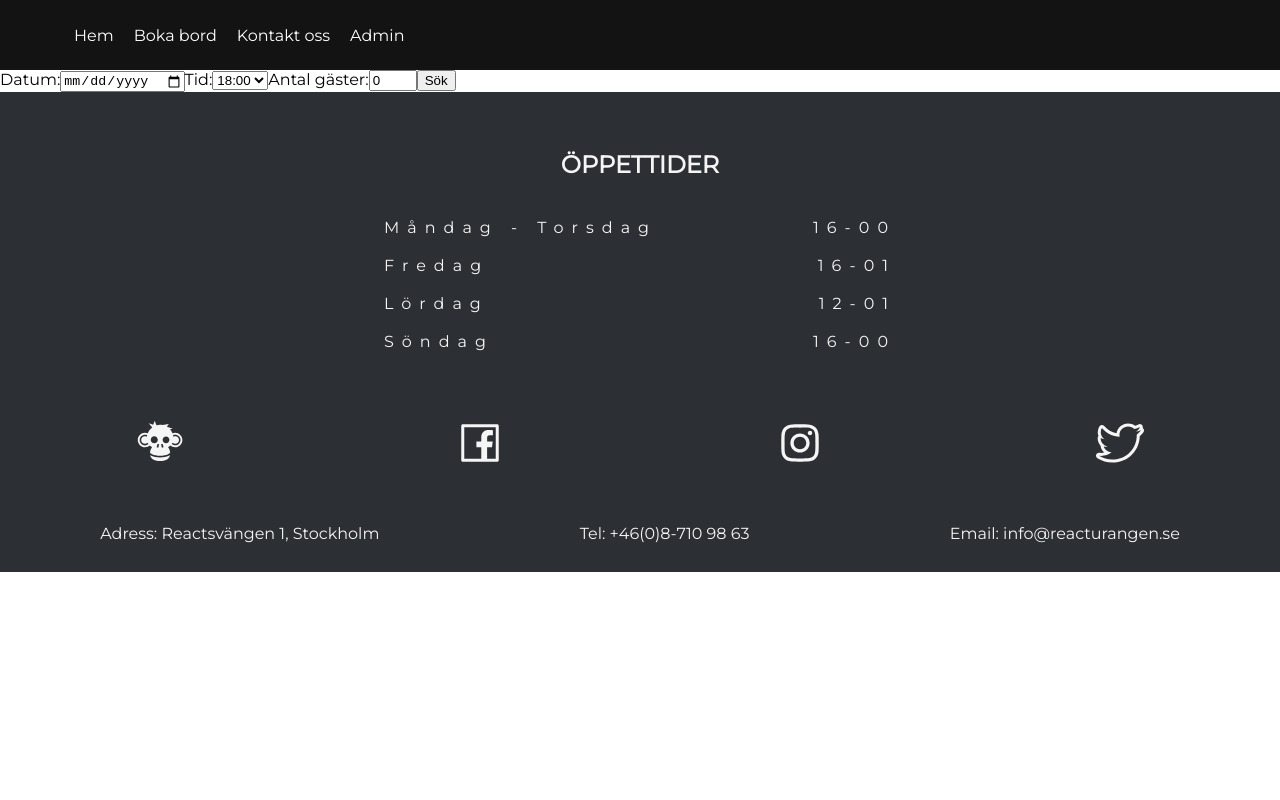
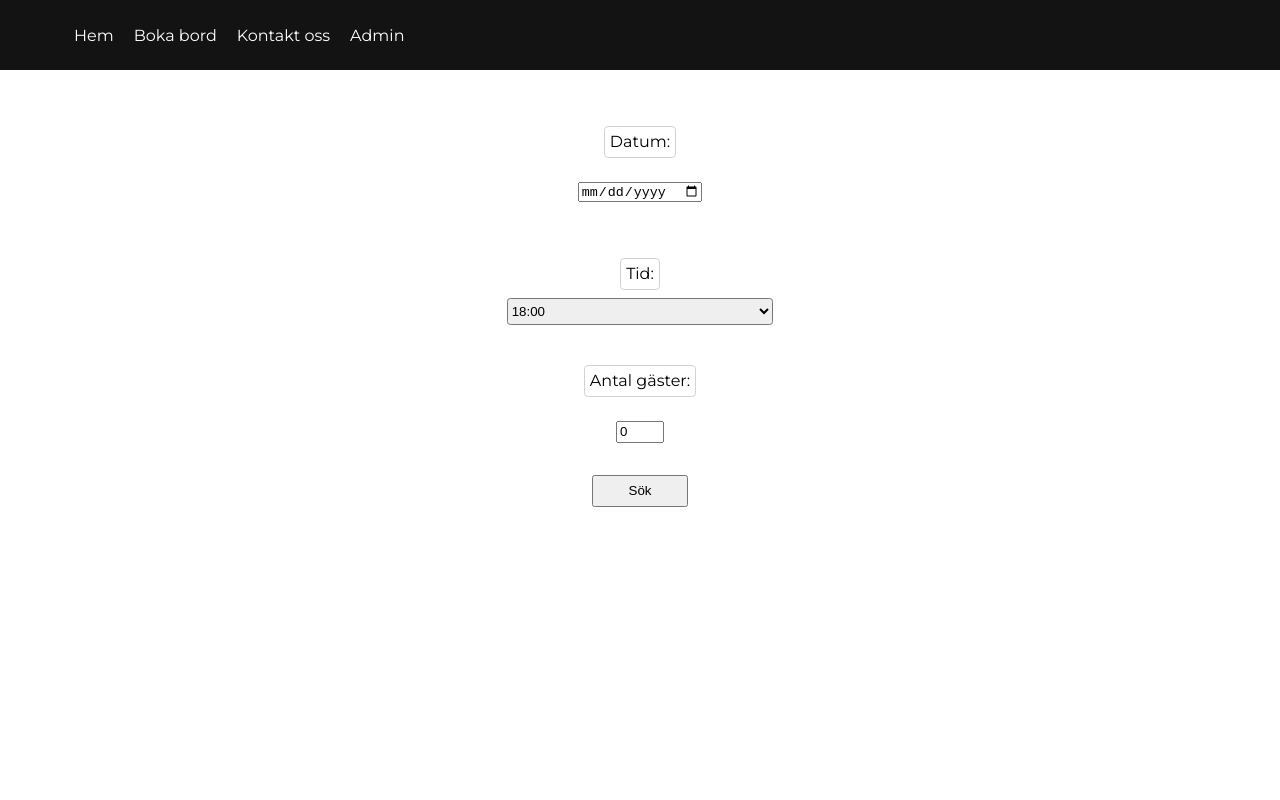
Before and after one commit to mcsahlin/reacturangen, a React (Create React App) app: page /booking in a window 1280 px wide. Shown: the top 800 px of the page. Built offline with nearby package versions, Linux system fonts and the light colour scheme; no server answers.

Commit message:
some styling changes to bookingForm and Admin

```diff
--- a/src/components/Admin/bookingModel.tsx
+++ b/src/components/Admin/bookingModel.tsx
@@ -1 +1,47 @@
-export const Booking = () => {};
+import { useEffect, useState } from "react";
+import { IBookingProps } from "../../models/IBookingProps";
+import { ICustomer } from "../../models/ICustomer";
+import { deleteBooking, get_customers } from "../../services/restaurantService";
+
+export const Booking = (props: IBookingProps) => {
+  const [customer, setCustomer] = useState<ICustomer>();
+  const [isDeleted, setIsDeleted] = useState<boolean>(false);
+
+  useEffect(() => {
+    const getData = async () => {
+      let allCustomers = await get_customers(props.booking.customerId);
+      setCustomer(allCustomers[0]);
+      console.log(allCustomers);
+    };
+    if (customer) return;
+    getData();
+  }, [customer, props.booking.customerId]);
+
+  const handleDeleteClick = () => {
+    deleteBooking(props.booking._id);
+    setIsDeleted(true);
+  };
+
+  if (isDeleted) {
+    return null;
+  }
+
+  return (
+    <>
+      <tr>
+        <td>{props.booking._id}</td>
+        <td>{props.booking.customerId}</td>
+        <td>{props.booking.date}</td>
+        <td>{props.booking.time}</td>
+        <td>{props.booking.numberOfGuest}</td>
+        <td>{customer?.name}</td>
+        <td>{customer?.lastname}</td>
+        <td>{customer?.email}</td>
+        <td>{customer?.phone}</td>
+        <td>
+          <button onClick={handleDeleteClick}>Ta bort</button>
+        </td>
+      </tr>
+    </>
+  );
+};
--- a/src/components/Admin/bookingView.tsx
+++ b/src/components/Admin/bookingView.tsx
@@ -4,6 +4,9 @@ import { ICustomer } from "../../models/ICustomer";
 import { get_bookings, get_customers } from "../../services/restaurantService";
 import { Booking } from "../Admin/bookingModel";
 import { IBooking } from "../../models/IBooking";
+import { BookingContainer, Input, InputDiv, Section, Table, Tbody, FormWrapper, Btn } from "../styled/NewAdminStyle";
+import { Form } from "react-router-dom";
+
 
 const BookingInfo = (props: IBookingProps) => {
   const [findbooking, setFindBooking] = useState<ICustomer>();
@@ -50,11 +53,11 @@ export const Bookings = () => {
   });
 
   return (
-    <section>
-      <form id="searchForm" onSubmit={handleSubmit}>
+    <Section>
+      <FormWrapper id="searchForm" onSubmit={handleSubmit}>
         <p>Sök bokning</p>
-        <div>
-          <input
+        <InputDiv>
+          <Input
             type="text"
             id="findbooking"
             value={findbooking}
@@ -64,11 +67,11 @@ export const Bookings = () => {
           />
 
           <button>Sök</button>
-        </div>
-      </form>
-      <button onClick={handleclick}>Visa alla</button>
-      <div id="bookingContainer"></div>
-      <table>
+        </InputDiv>
+      </FormWrapper>
+      <Btn onClick={handleclick}>Visa alla</Btn>
+      <BookingContainer id="bookingContainer"></BookingContainer>
+      <Table>
         <thead>
           <tr>
             <th>Bokning ID</th>
@@ -82,8 +85,8 @@ export const Bookings = () => {
             <th>Telefon</th>
           </tr>
         </thead>
-        <tbody>{bookingsHtml}</tbody>
-      </table>
-    </section>
+        <Tbody>{bookingsHtml}</Tbody>
+      </Table>
+    </Section>
   );
 };
--- a/src/components/BookingForm.tsx
+++ b/src/components/BookingForm.tsx
@@ -4,6 +4,9 @@ import Swal from "sweetalert2";
 import { format, isBefore, isAfter } from "date-fns";
 import { IBookingSmall } from "../models/IBookingSmall";
 import { BASE_URL, restaurantId } from "../services/restaurantService";
+import { BookingDiv, DateDiv, GuestDiv, Input, Label, Search, Select, TimeDiv } from "./styled/BookingFormStyle";
+import Booking from "../pages/Booking";
+
 
 export const BookingForm = () => {
   // const [admin, setAdmin] = useState(false);
@@ -142,9 +145,10 @@ export const BookingForm = () => {
   // //#endregion getCustomer
 
   return (
-    <div>
-      <label htmlFor="date">Datum:</label>
-      <input
+    <BookingDiv>
+      <DateDiv>
+      <Label htmlFor="date">Datum:</Label>
+      <Input
         type="date"
         id="date"
         value={date}
@@ -152,9 +156,11 @@ export const BookingForm = () => {
         required
         onChange={(e) => setDate(e.target.value)}
       />
+      </DateDiv>
 
-      <label htmlFor="time">Tid:</label>
-      <select
+      <TimeDiv>
+      <Label htmlFor="time">Tid:</Label>
+      <Select
         id="time"
         value={time}
         onChange={(e) => setTime(e.target.value)}
@@ -162,10 +168,12 @@ export const BookingForm = () => {
       >
         <option value="18:00">18:00</option>
         <option value="21:00">21:00</option>
-      </select>
+      </Select>
+      </TimeDiv>
 
-      <label htmlFor="numberOfGuests">Antal gäster:</label>
-      <input
+      <GuestDiv>
+      <Label htmlFor="numberOfGuests">Antal gäster:</Label>
+      <Input
         type="number"
         id="numberOfGuest"
         min="1"
@@ -174,8 +182,9 @@ export const BookingForm = () => {
         value={numberOfGuests}
         onChange={(e) => setNumberOfGuests(Number(e.target.value))}
       />
+      </GuestDiv>
 
-      <button onClick={handleSearch}>Sök</button>
+      <Search onClick={handleSearch}>Sök</Search>
       {showBookingForm && (
         <form onSubmit={handleSubmit}>
           <h2>
@@ -188,7 +197,7 @@ export const BookingForm = () => {
             value={name}
             onChange={(e) => setName(e.target.value)}
             required
-          />
+            />
 
           <label htmlFor="lastname">Efternamn:</label>
           <input
@@ -197,7 +206,7 @@ export const BookingForm = () => {
             value={lastname}
             onChange={(e) => setLastName(e.target.value)}
             required
-          />
+            />
 
           <label htmlFor="email">E-post:</label>
           <input
@@ -206,20 +215,21 @@ export const BookingForm = () => {
             value={email}
             onChange={(e) => setEmail(e.target.value)}
             required
-          />
+            />
 
           <label htmlFor="phone">Telefonnummer:</label>
           <input
             type="text"
             id="phone"
             value={phone}
-            onChange={(e) => setLastName(e.target.value)}
+            onChange={(e) => setPhone(e.target.value)}
             required
-          />
+            />
           <button type="submit">Skapa bokning</button>
         </form>
       )}
-    </div>
+      </BookingDiv>
+
   );
 };
 
--- a/src/components/HomeInfo.tsx
+++ b/src/components/HomeInfo.tsx
@@ -4,7 +4,7 @@ import {
   TextWrapper,
   Wrapper,
 } from "./styled/Wrappers";
-import MeatPic from "../../src/assets/img/meat-3.jpeg";
+import MeatPic from "../assets/img/meat-3.jpeg";
 
 export const HomeInfo = () => {
   return (
--- /dev/null
+++ b/src/components/styled/BookingFormStyle.tsx
@@ -0,0 +1,62 @@
+import styled from "styled-components";
+
+export const BookingDiv = styled.div`
+    margin: 2rem;
+    height: 100vh;
+    display: flex;
+    flex-direction: column;
+    align-items: center;
+`
+
+export const DateDiv = styled.div`
+    margin: 1rem;
+    display: flex;
+    flex-direction: column;
+    align-items: center;
+`
+
+export const TimeDiv = styled.div`
+    margin: 1rem;
+    display: flex;
+    flex-direction: column;
+    align-items: center;
+`
+
+export const GuestDiv = styled.div`
+    margin: 1rem;
+    display: flex;
+    flex-direction: column;
+    align-items: center;
+`
+
+
+
+export const Input = styled.input`
+    margin: 1rem;
+    height: 1rem;
+`
+
+export const Label = styled.label`
+    margin: 0.5rem;
+    height: 20px;
+    border: solid lightgray 1px;
+    border-radius: 4px;
+    padding: 5px;
+`
+export const Select = styled.select`
+
+        position: relative;
+        display: flex;
+        width: 20em;
+        height: 2em;
+        border-radius: .25em;
+        overflow: hidden;
+
+    `
+export const Search = styled.button`
+    display: flex;
+    height: 2rem;
+    width: 6rem;
+    justify-content: center;
+    align-items: center;
+`
--- /dev/null
+++ b/src/components/styled/NewAdminStyle.tsx
@@ -0,0 +1,54 @@
+import styled from "styled-components";
+
+export const Section = styled.section`
+    display: flex;
+    flex-direction: column;
+    align-items: center;
+`
+export const FormWrapper = styled.form`
+    margin: 1rem;
+    display: flex;
+    flex-direction: column;
+    align-items: center;
+`
+
+export const InputDiv = styled.div`
+
+`
+
+export const Input = styled.input`
+
+`
+export const Btn = styled.button`
+    width: 6rem;
+    margin: 1rem;
+`
+
+export const BookingContainer = styled.div`
+
+`
+
+export const Table = styled.table`
+
+`
+
+export const Thead = styled.thead`
+
+`
+
+export const Tr = styled.tr`
+
+`
+
+export const ThTitles = styled.th`
+border: 1px solid black;
+padding: 12px;
+`
+export const TdBooking = styled.td`
+
+`
+
+export const Tbody = styled.tbody`
+
+
+`
--- a/src/pages/Admin.tsx
+++ b/src/pages/Admin.tsx
@@ -48,7 +48,7 @@ export const Admin = () => {
               <BodyTd>{}</BodyTd>
               {/* <DeleteIcon onClick={() => handleDelete()}>
 						<AiFillDelete />
-						</DeleteIcon> */}
+						</DeleteIcon> */ }
             </BodyTr>
           </AdimnBody>
         </AdminTable>
```
